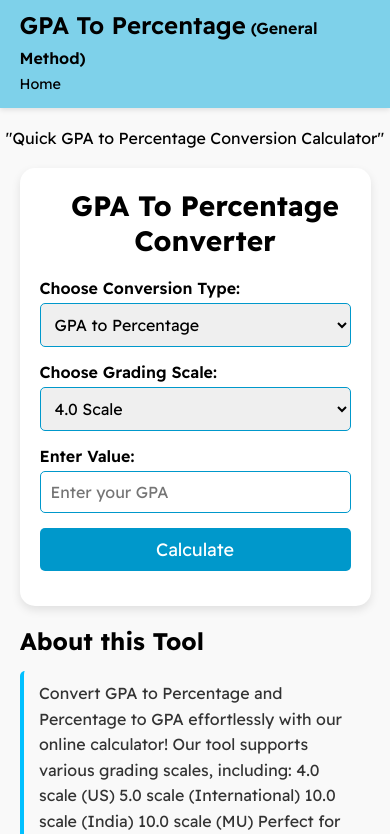
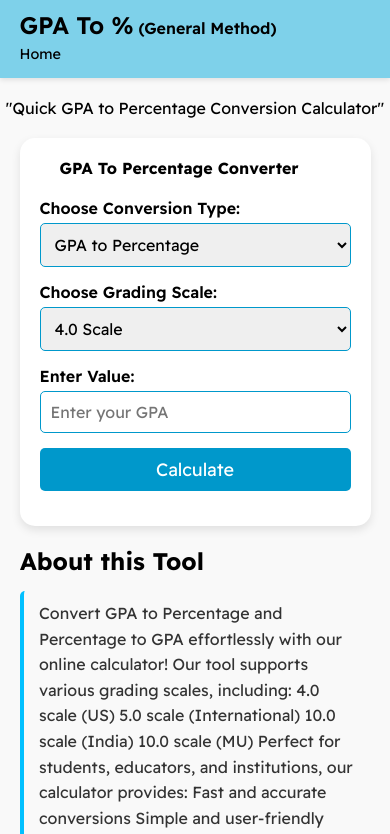
Before and after one commit to AvinashSingh2004/MumHUB, a plain HTML site: page GPApercent.html in a window 390 px wide. Shown: the top 834 px of the page. Drawn offline with Linux system fonts and the light colour scheme.

Commit message:
Add files via upload

```diff
--- a/GPApercent.html
+++ b/GPApercent.html
@@ -31,6 +31,7 @@
             margin-bottom: 20px;
             font-size: 28px;
             font-weight: 700;
+            text-align: center;
         }
         .form-group {
             margin: 15px 0;
@@ -103,11 +104,18 @@ input[type=number]::-webkit-outer-spin-button {
     border-radius: 5px; /* Rounded corners */
 }
 
+@media (max-width: 768px) {
+        .card-title {
+                font-size: medium;
+                text-align:left;
+        }
+}
+
     </style>
 </head>
 <body>
     <header class="navbar">
-        <div class="logo">GPA To Percentage<span style="font-size: 16px;"> (General Method)</span></div>
+        <div class="logo">GPA To %<span style="font-size: 16px;"> (General Method)</span></div>
         <div class="nav-actions"></div>
         <a href="index.html" class="contact-link">Home</a>
     </header>
@@ -117,7 +125,7 @@ input[type=number]::-webkit-outer-spin-button {
         <br>
         <div class="card">
             <div class="card-content">
-                <h2 style="text-align: center;" class="card-title">GPA To Percentage Converter</h2>
+                <h2 class="card-title">GPA To Percentage Converter</h2>
                 <div class="form-group">
                     <label for="conversionType">Choose Conversion Type:</label>
                     <select id="conversionType">
```
